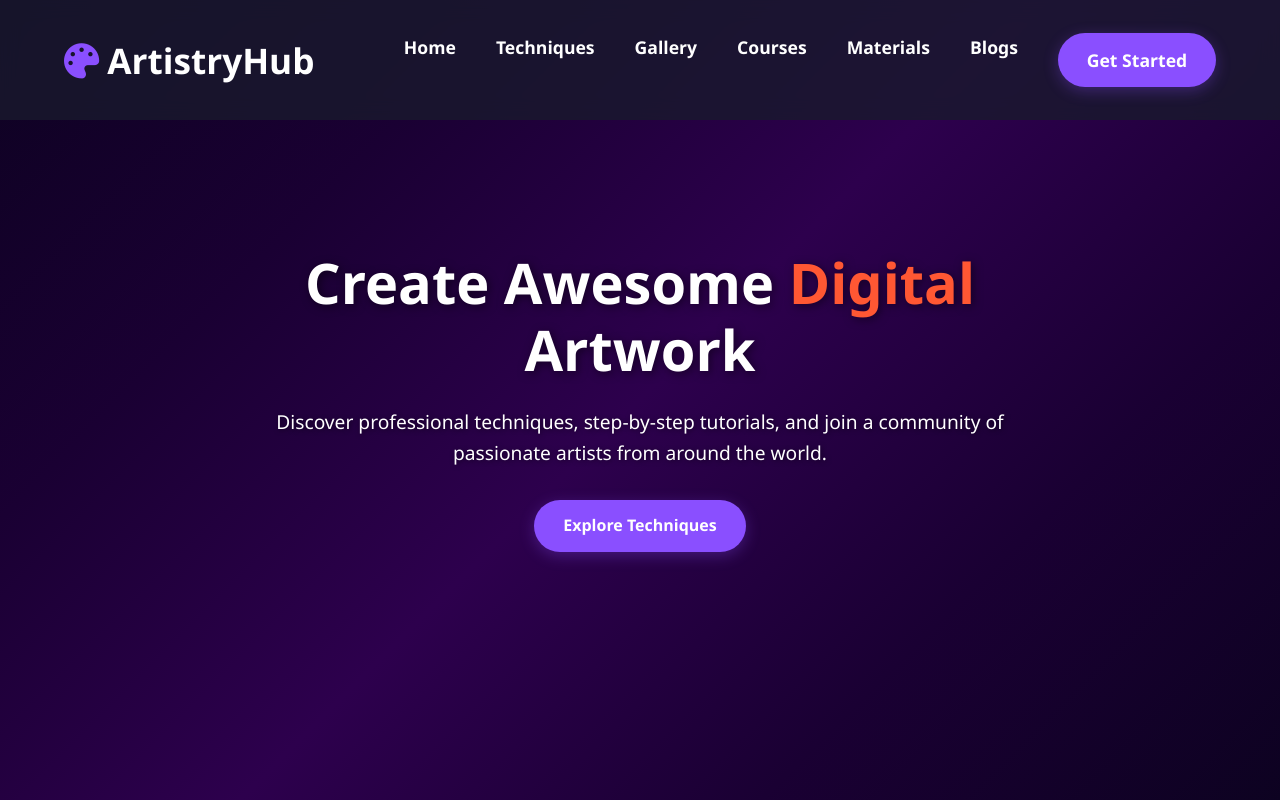
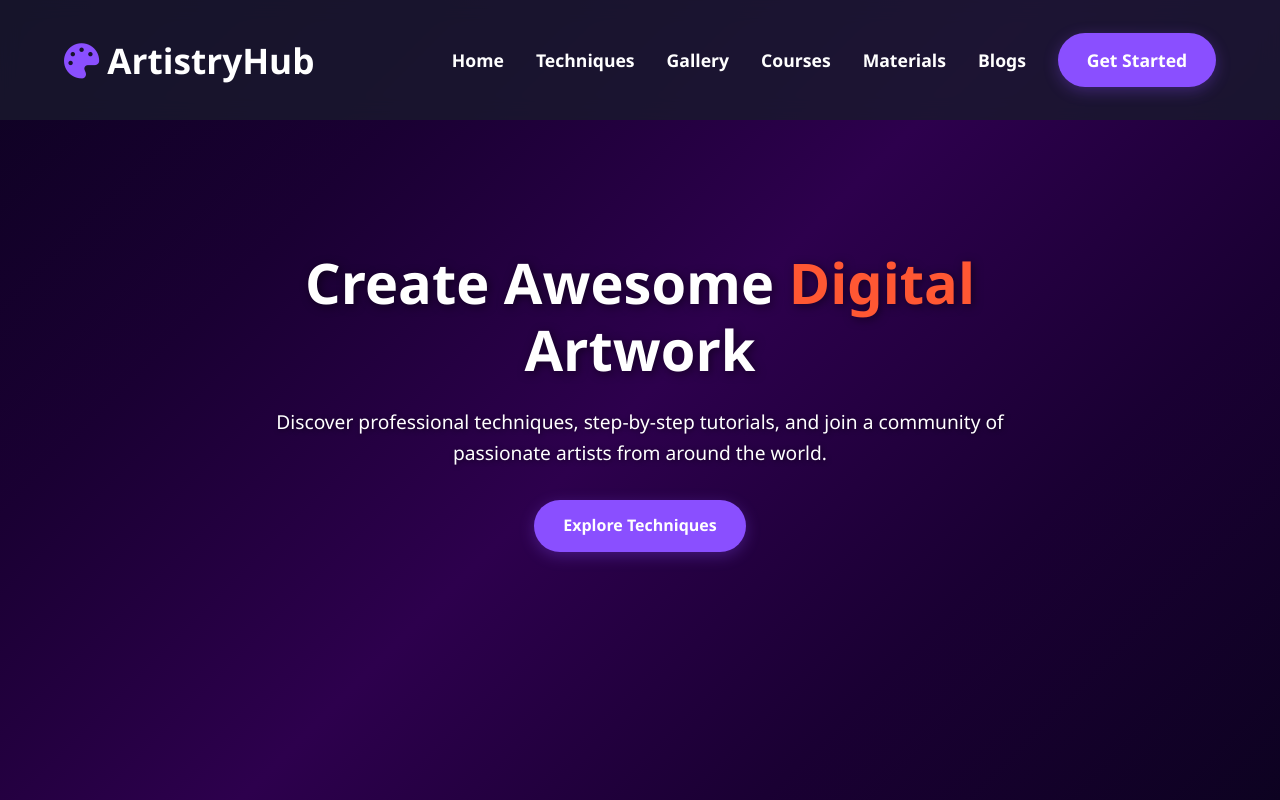
Before and after one commit to Vivek-Krishna00/proto, a plain HTML site: page index.html in a window 1280 px wide. Shown: the top 800 px of the page. Drawn offline with Linux system fonts and the light colour scheme.

Commit message:
Fix navbar button alignment - prevent wrapping

```diff
--- a/index.html
+++ b/index.html
@@ -9,7 +9,7 @@
   </head>
   <body>
     <header id="header">
-      <div class="container nav-container">
+      <div class="nav-container">
         <a href="#" class="logo"><i class="fas fa-palette"></i> ArtistryHub</a>
         <div class="hamburger" id="hamburger">
           <i class="fas fa-bars"></i>
--- a/style.css
+++ b/style.css
@@ -69,7 +69,7 @@ header {
     left: 0;
     width: 100%;
     z-index: 1000;
-    padding: 2rem 0;
+    padding: 2rem 5%;
     transition: all 0.3s ease;
     background: rgba(26, 26, 46, 0.8);
     backdrop-filter: blur(10px);
@@ -77,7 +77,7 @@ header {
 
 header.scrolled {
     background: rgba(26, 26, 46, 0.95);
-    padding: 1.2rem 0;
+    padding: 1.2rem 5%;
     box-shadow: 0 5px 20px rgba(0, 0, 0, 0.1);
 }
 
@@ -85,6 +85,9 @@ header.scrolled {
     display: flex;
     justify-content: space-between;
     align-items: center;
+    width: 100%;
+    max-width: 1200px;
+    margin: 0 auto;
 }
 
 .logo {
@@ -94,6 +97,7 @@ header.scrolled {
     text-decoration: none;
     display: flex;
     align-items: center;
+    flex-shrink: 0;
 }
 
 .logo i {
@@ -116,10 +120,13 @@ header.scrolled {
 .nav-links {
     display: flex;
     list-style: none;
+    gap: 2rem;
+    align-items: center;
+    white-space: nowrap;
 }
 
 .nav-links li {
-    margin-left: 2.5rem;
+    margin-left: 0;
 }
 
 .nav-links a {
--- a/technique-page.css
+++ b/technique-page.css
@@ -59,7 +59,7 @@ p {
   left: 0;
   width: 100%;
   z-index: 1000;
-  padding: 1.5rem 0;
+  padding: 1.5rem 5%;
   background: rgba(26, 26, 46, 0.95);
   backdrop-filter: blur(10px);
   box-shadow: 0 5px 20px rgba(0, 0, 0, 0.1);
@@ -68,6 +68,9 @@ p {
   display: flex;
   justify-content: space-between;
   align-items: center;
+  width: 100%;
+  max-width: 1200px;
+  margin: 0 auto;
 }
 .back-btn {
   display: flex;
```
Also changed, not shown: acrylic-painting.html (+1 -1 lines), blogs.html (+1 -1 lines), charcoal-drawing.html (+1 -1 lines), digital-art.html (+1 -1 lines), oil-painting.html (+1 -1 lines), pastel-art.html (+1 -1 lines), watercolor.html (+1 -1 lines).
